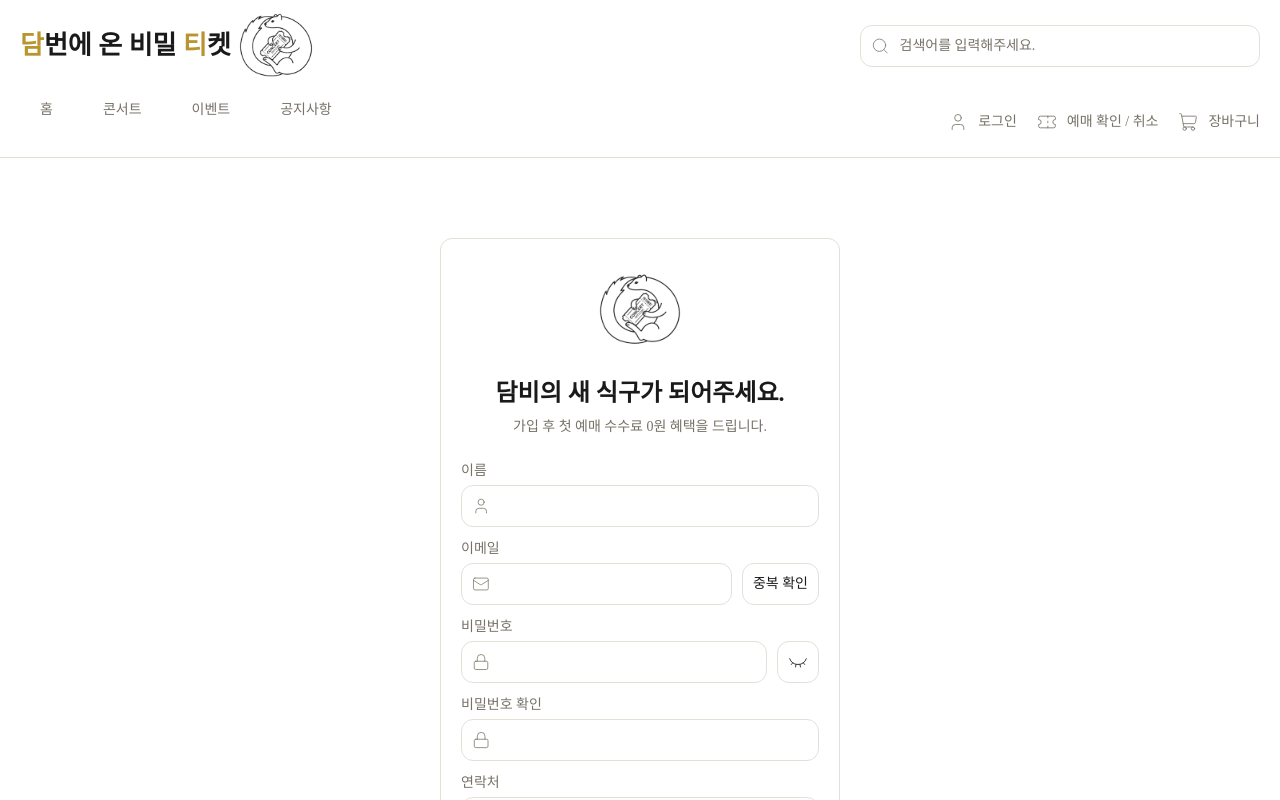
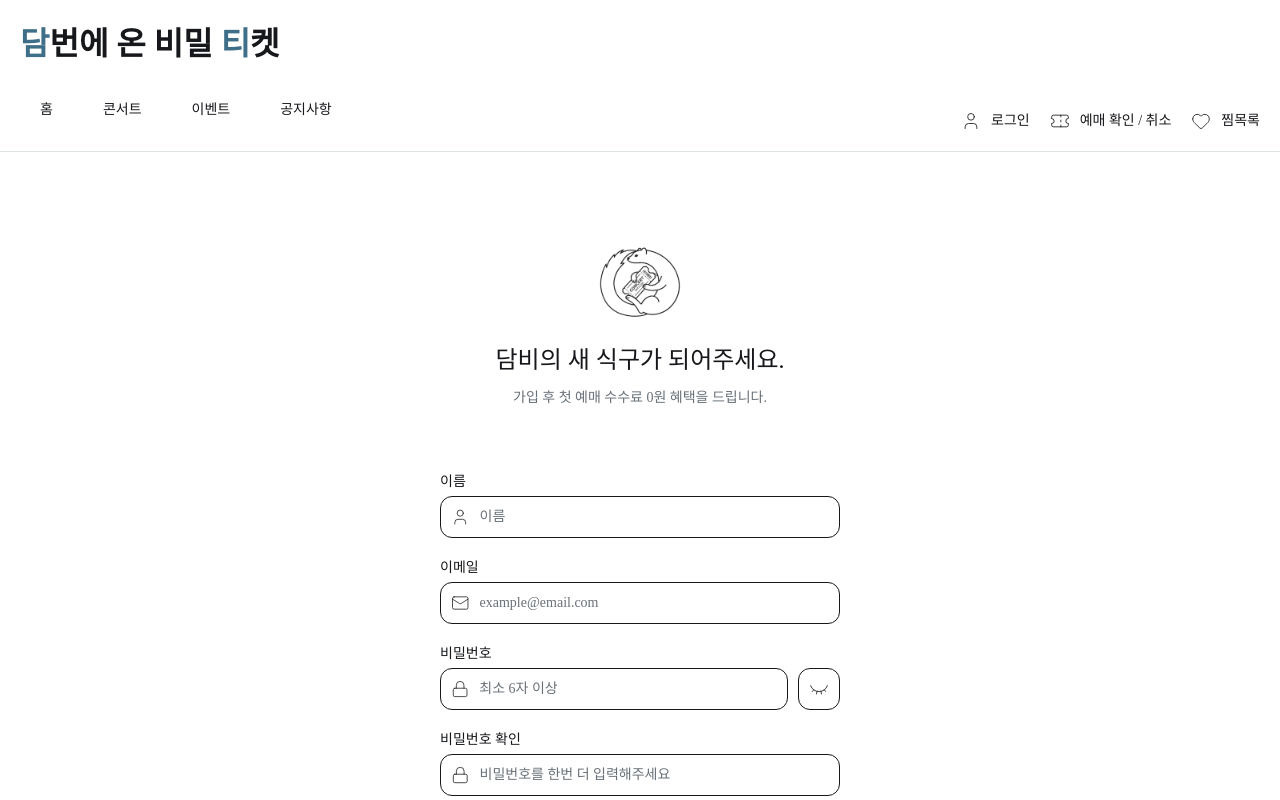
Before and after one commit to dam-bi/dambi-frontend, a React (Vite) app: page /auth/signup in a window 1280 px wide. Shown: the top 800 px of the page. Built offline with nearby package versions, Linux system fonts and the light colour scheme.

Commit message:
refactor/#10/전체 스타일 수정 및 공통 스타일 변경

```diff
--- a/src/components/Header.tsx
+++ b/src/components/Header.tsx
@@ -1,10 +1,9 @@
-import { NavLink, useNavigate } from "react-router";
-import Input from "./Input";
-import { Menu, Search, ShoppingCart, Ticket, User, X } from "lucide-react";
+import { NavLink } from "react-router";
+import { Menu, X } from "lucide-react";
 import { useState } from "react";
+import NavButton from "./NavButton";
 
 export default function Header() {
-  const navigate = useNavigate();
   const navMenu = [
     { path: "/", title: "홈" },
     { path: "/concert", title: "콘서트" },
@@ -17,103 +16,63 @@ export default function Header() {
     setIsMenuOpen((isMenuOpen) => !isMenuOpen);
   };
 
-  // 공통 searchForm components
-  const SearchForm = ({ className }: { className: string }) => (
-    <form className={`${className}`}>
-      <Input error={false}>
-        <Search stroke="var(--muted)" />
-        <input type="text" placeholder="검색어를 입력해주세요." />
-      </Input>
-    </form>
-  );
-
-  // 공통 ActionButton Components
-  const ActionButton = ({ className }: { className: string }) => (
-    <div className={`flex-col md:flex-row gap-5 mb-0 ${className}`}>
-      <button
-        type="button"
-        onClick={() => navigate("/auth/login")}
-        className="flex gap-2.5 items-center border border-(--border) hover:bg-(--cream) py-2.5 px-5 rounded-xl md:border-0 md:p-0 md:hover:bg-transparent">
-        <User stroke="var(--muted)" />{" "}
-        <span className="text-sm text-(--muted)">로그인</span>
-      </button>
-      <button
-        type="button"
-        className="flex gap-2.5 items-center border border-(--border) hover:bg-(--cream) py-2.5 px-5 rounded-xl md:border-0 md:p-0 md:hover:bg-transparent">
-        <Ticket stroke="var(--muted)" />{" "}
-        <span className="text-sm text-(--muted)">예매 확인 / 취소</span>
-      </button>
-      <button
-        type="button"
-        className="flex gap-2.5 items-center border border-(--border) hover:bg-(--cream) py-2.5 px-5 rounded-xl md:border-0 md:p-0 md:hover:bg-transparent">
-        <ShoppingCart stroke="var(--muted)" />{" "}
-        <span className="text-sm text-(--muted)">장바구니</span>
-      </button>
-    </div>
-  );
-
   return (
     <>
-      <header className="bg-(--bg) border-b border-(--border) pb-0 md:pb-6.25">
-        <div className="w-full max-w-7xl h-full px-5 mx-auto flex justify-between">
+      <header className="bg-(--bg) border-b border-(--line) py-5">
+        <div className="w-full max-w-7xl px-5 h-full mx-auto flex justify-between">
           {/* 타이틀 및 네비게이션 */}
           <div className="flex flex-col justify-center">
             {/* 타이틀 */}
             <div className="flex items-center">
-              <h1 className="text-[26px] font-black">
-                <span className="text-(--gold)">담</span>번에 온 비밀{" "}
-                <span className="text-(--gold)">티</span>켓
+              <h1 className="text-lg md:text-[32px] font-black">
+                <span className="text-(--signal)">담</span>번에 온 비밀{" "}
+                <span className="text-(--signal)">티</span>켓
               </h1>
-              <img
-                src="/Dambi Logo.png"
-                alt="담번에 온 비밀 티켓"
-                className="w-22.5"
-              />
             </div>
             {/* 네비게이션 */}
             <nav
               className={`
-                bg-(--bg) md:static md:block md:w-auto md:h-auto md:shadow-none
+                bg-(--bg) md:static md:block md:w-auto md:h-auto md:shadow-none md:p-0 md:mt-5 md:border-l-0
 
-                flex-col gap-5 fixed top-0 right-0 z-999 w-100 h-full transition-transform duration-300 p-5 md:p-0 border-l border-(--border) md:border-l-0
+                flex-col gap-5 fixed top-0 right-0 z-999 w-100 h-full transition-transform duration-300
 
                 ${isMenuOpen ? "flex" : "hidden"}
               `}>
-              <div className="flex md:hidden justify-between items-center">
+              {/* 모바일 네비 헤더 */}
+              <div className="flex md:hidden justify-between items-center p-5">
                 <h2 className="text-xl font-bold">
-                  <span className="text-(--gold)">담</span>번에 온 비밀{" "}
-                  <span className="text-(--gold)">티</span>켓
+                  <span className="text-(--signal)">담</span>번에 온 비밀{" "}
+                  <span className="text-(--signal)">티</span>켓
                 </h2>
                 <button type="button" onClick={toggleMenu} className="p-2.5">
                   <X />
                 </button>
               </div>
-              <SearchForm className="block md:hidden w-full max-w-100" />
+
+              {/* 네비게이션 */}
               <ul className="flex flex-col md:flex-row gap-2.5 flex-1">
                 {navMenu.map((menu: { path: string; title: string }) => (
                   <li key={menu.title}>
                     <NavLink
                       to={menu.path}
                       className={({ isActive }) =>
-                        `py-2.5 px-5 text-sm border-b-2 border-(--bg) hover:border-(--gold) ${isActive ? " border-(--gold) text-(--gold)" : "text-(--muted)"}`
+                        `py-2.5 px-5 text-sm border-l border-b-0 md:border-b md:border-l-0 border-(--bg) hover:border-(--signal) ${isActive ? " border-(--signal) text-(--signal) font-bold" : "text-(--ink) font-medium"}`
                       }>
                       {menu.title}
                     </NavLink>
                   </li>
                 ))}
               </ul>
-              <ActionButton className="flex md:hidden" />
+
+              {/* 유저 네비게이션 */}
+              <NavButton className="flex md:hidden p-5" />
             </nav>
           </div>
 
-          {/* 검색 및 유저 */}
+          {/* 유저 네비게이션 */}
           <div>
-            <div className="hidden pt-0 md:pt-6.25 md:flex flex-col justify-between items-end h-full">
-              <SearchForm className="hidden md:block w-100" />
-
-              <div className="flex items-end gap-5">
-                <ActionButton className="hidden md:flex" />
-              </div>
+            <div className="hidden md:flex md:items-end h-full">
+              <NavButton className="hidden md:flex" />
             </div>
 
             <div className="h-full flex items-center md:hidden">
--- a/src/components/Input.tsx
+++ b/src/components/Input.tsx
@@ -11,7 +11,7 @@ export default function Input({
         ${
           error
             ? "border-(--danger) text-(--danger) [&_svg]:stroke-(--danger)"
-            : "border-(--border) text-(--ink) [&_svg]:stroke-(--muted)"
+            : "border-(--ink) text-(--ink) [&_svg]:stroke-(--ink)"
         }
         [&_input]:w-full
         [&_input]:text-sm
--- /dev/null
+++ b/src/components/NavButton.tsx
@@ -0,0 +1,29 @@
+import { Heart, Ticket, User } from "lucide-react";
+import { useNavigate } from "react-router";
+
+export default function NavButton({ className }: { className: string }) {
+  const navigate = useNavigate();
+  return (
+    <div className={`flex-col md:flex-row gap-5 ${className}`}>
+      <button
+        type="button"
+        onClick={() => navigate("/auth/login")}
+        className="flex gap-2.5 items-center border border-(--line) hover:bg-(--mist) py-2.5 px-5 rounded-xl md:border-0 md:p-0 md:hover:bg-transparent">
+        <User stroke="var(--ink)" />
+        <span className="text-sm text-(--ink)">로그인</span>
+      </button>
+      <button
+        type="button"
+        className="flex gap-2.5 items-center border border-(--line) hover:bg-(--mist) py-2.5 px-5 rounded-xl md:border-0 md:p-0 md:hover:bg-transparent">
+        <Ticket stroke="var(--ink)" />
+        <span className="text-sm text-(--ink)">예매 확인 / 취소</span>
+      </button>
+      <button
+        type="button"
+        className="flex gap-2.5 items-center border border-(--line) hover:bg-(--mist) py-2.5 px-5 rounded-xl md:border-0 md:p-0 md:hover:bg-transparent">
+        <Heart stroke="var(--ink)" />
+        <span className="text-sm text-(--ink)">찜목록</span>
+      </button>
+    </div>
+  );
+}
--- a/src/routes/pages/auth/Login.tsx
+++ b/src/routes/pages/auth/Login.tsx
@@ -9,7 +9,9 @@ export default function Login() {
     email: "",
     password: "",
   });
+
   const [showPassword, setShowPassword] = useState(false);
+
   const handleLoginForm = (e: React.ChangeEvent<HTMLInputElement>) => {
     setLoginForm((prev) => ({
       ...prev,
@@ -21,23 +23,23 @@ export default function Login() {
     setShowPassword((showPassword) => !showPassword);
 
   return (
-    <section className="w-full max-w-7xl px-5 py-20 mx-auto flex justify-center items-center h-screen">
-      <div className="w-full max-w-100 border border-(--border) p-5 rounded-xl">
+    <section className="w-full max-w-7xl px-5 py-20 mx-auto flex justify-center items-center">
+      <div className="w-full max-w-100">
         <div className="flex flex-col items-center mb-6">
           <img
             src="/Dambi Logo.png"
             alt="담번에 온 비밀 티켓"
             className="w-25"
           />
-          <h2 className="pt-4.5 pb-2 text-2xl font-bold">다시 만나 반가워요</h2>
+          <h2 className="py-3 text-2xl font-medium">다시 만나 반가워요</h2>
           <p className="text-(--muted) text-sm">
             담비와 함께 오늘도 가장 빠르게 잡아볼까요?
           </p>
         </div>
 
-        <form className="flex flex-col gap-3 mb-10">
+        <form className="flex flex-col gap-5 py-10">
           <div className="flex flex-col gap-1">
-            <label htmlFor="email" className="text-sm text-(--muted)">
+            <label htmlFor="email" className="text-sm">
               이메일
             </label>
             <Input error={false}>
@@ -52,7 +54,7 @@ export default function Login() {
             </Input>
           </div>
           <div className="flex flex-col gap-1">
-            <label htmlFor="email" className="text-sm text-(--muted)">
+            <label htmlFor="email" className="text-sm">
               비밀번호
             </label>
             <div className="flex gap-2.5 items-center">
@@ -69,27 +71,27 @@ export default function Login() {
               <Button
                 type="button"
                 onClick={toggleShowPassword}
-                className="border border-(--border)">
+                className="border border-(--ink)">
                 {showPassword ? <Eye /> : <EyeClosedIcon />}
               </Button>
             </div>
           </div>
           <Button
             type="submit"
-            className="border border-(--border) bg-(--cream) mt-5">
+            className="bg-(--signal) text-base font-semibold text-(--bg) mt-5">
             로그인
           </Button>
         </form>
 
         {/* 회원가입 라우트 */}
-        <div className="pt-10 pb-5 border-t border-(--border)">
-          <span className="flex items-center justify-center text-xs text-(--muted) gap-2">
-            아직 담비 회원이 아니신가요?{" "}
-            <Link to="/auth/signup" className="text-(--ink) font-medium">
-              회원가입
-            </Link>
-          </span>
-        </div>
+        <p className="flex items-center justify-center text-sm text-(--muted) gap-2">
+          아직 담비 회원이 아니신가요?{" "}
+          <Link
+            to="/auth/signup"
+            className="text-(--ink) font-medium text-base">
+            회원가입
+          </Link>
+        </p>
       </div>
     </section>
   );
--- a/src/routes/pages/auth/Signup.tsx
+++ b/src/routes/pages/auth/Signup.tsx
@@ -2,90 +2,88 @@ import { Eye, EyeClosedIcon, Lock, Mail, Smartphone, User } from "lucide-react";
 import Input from "../../../components/Input";
 import Button from "../../../components/Button";
 import { Link } from "react-router";
-import { useEffect, useState } from "react";
-import toast from "react-hot-toast";
+import { useState } from "react";
 
 export default function Signup() {
-  const [signupForm, setSignupForm] = useState({
+  const initForm = {
     name: "",
     email: "",
-    confirmEmail: "",
     password: "",
     confirmPassword: "",
     phone: "",
-  });
-  const [signupError, setSignupError] = useState({
-    name: false,
-    email: false,
-    password: false,
-    confirmPassword: false,
-    phone: false,
-  });
+  };
+  const [signupForm, setSignupForm] = useState(initForm);
+  const [signupError, setSignupError] = useState(initForm);
   const [showPassword, setShowPassword] = useState(false);
+
   const handleSignupForm = (e: React.ChangeEvent<HTMLInputElement>) => {
     setSignupForm((prev) => ({
       ...prev,
       [e.target.name]: e.target.value,
+    }));
+    setSignupError((prev) => ({
+      ...prev,
+      [e.target.name]: "",
     }));
   };
 
   const toggleShowPassword = () =>
     setShowPassword((showPassword) => !showPassword);
 
-  useEffect(() => {
-    if (signupForm.password && signupForm.confirmPassword) {
-      if (signupForm.password !== signupForm.confirmPassword) {
-        setSignupError((prev) => ({ ...prev, confirmPassword: true }));
-      } else {
-        setSignupError((prev) => ({ ...prev, confirmPassword: false }));
-      }
-    }
-  }, [signupForm.confirmPassword]);
-
   const submitSignup = (e: React.FormEvent<HTMLFormElement>) => {
     e.preventDefault();
 
-    if (!signupForm.name.trim()) {
-      setSignupError((prev) => ({ ...prev, name: true }));
-      toast.error("이름을 입력해주세요.");
+    try {
+      const formError: SignupValidate = {} as SignupValidate;
+      const emailRegex = /^[a-zA-Z0-9._%+-]+@[a-zA-Z0-9.-]+\.[a-zA-Z]{2,}$/;
+
+      if (!signupForm.name.trim()) formError.name = "이름을 입력해주세요";
+
+      if (!signupForm.email.trim()) {
+        formError.email = "이메일을 입력해주세요";
+      } else if (!emailRegex.test(signupForm.email.trim())) {
+        formError.email = "이메일 형식이 맞지 않습니다";
+      }
+
+      if (signupForm.password.trim().length < 6)
+        formError.password = "비밀번호는 최소 6자 이상이여야 합니다";
+
+      if (!signupForm.confirmPassword.trim())
+        formError.confirmPassword = "비밀번호 확인을 입력해주세요";
+
+      if (signupForm.password.trim() !== signupForm.confirmPassword.trim())
+        formError.confirmPassword = "비밀번호가 일치하지 않습니다";
+
+      if (!signupForm.phone.trim()) formError.phone = "연락처를 입력해주세요";
+
+      if (Object.keys(formError).length > 0) {
+        setSignupError(formError);
         return;
       }
 
-    if (!signupForm.email.trim()) {
-      setSignupError((prev) => ({ ...prev, email: true }));
-      toast.error("이메일을 입력해주세요.");
-      return;
-    }
+      const signupData = {
+        name: signupForm.name,
+        email: signupForm.email,
+        password: signupForm.password,
+        phone: signupForm.phone,
+      };
 
-    if (!signupForm.password.trim()) {
-      setSignupError((prev) => ({ ...prev, password: true }));
-      toast.error("비밀번호를 입력해주세요.");
-      return;
-    }
-
-    if (!signupForm.confirmPassword.trim()) {
-      setSignupError((prev) => ({ ...prev, confirmPassword: true }));
-      toast.error("비밀번호를 한번 더 입력해주세요.");
-      return;
-    }
-
-    if (!signupForm.phone.trim()) {
-      setSignupError((prev) => ({ ...prev, phone: true }));
-      toast.error("연락처 입력해주세요.");
-      return;
+      console.log(signupData);
+    } catch (error) {
+      console.log(error);
     }
   };
 
   return (
     <section className="w-full max-w-7xl px-5 py-20 mx-auto flex justify-center items-center">
-      <div className="w-full max-w-100 border border-(--border) p-5 rounded-xl">
+      <div className="w-full max-w-100">
         <div className="flex flex-col items-center mb-6">
           <img
             src="/Dambi Logo.png"
             alt="담번에 온 비밀 티켓"
             className="w-25"
           />
-          <h2 className="pt-4.5 pb-2 text-2xl font-bold">
+          <h2 className="py-3 text-2xl font-medium">
             담비의 새 식구가 되어주세요.
           </h2>
           <p className="text-(--muted) text-sm">
@@ -93,58 +91,60 @@ export default function Signup() {
           </p>
         </div>
 
-        <form onSubmit={submitSignup} className="flex flex-col gap-3 mb-10">
+        <form onSubmit={submitSignup} className="flex flex-col gap-5 py-10">
           <div className="flex flex-col gap-1">
-            <label htmlFor="name" className="text-sm text-(--muted)">
+            <label htmlFor="name" className="text-sm">
               이름
             </label>
-            <Input error={signupError.name}>
+            <Input error={!!signupError.name}>
               <User />
               <input
                 type="text"
                 name="name"
                 id="name"
                 autoComplete="off"
+                placeholder="이름"
                 value={signupForm.name}
                 onChange={handleSignupForm}
               />
             </Input>
+            {signupError?.name && (
+              <p className="text-(--danger) text-sm">{signupError.name}</p>
+            )}
           </div>
           <div className="flex flex-col gap-1">
-            <label htmlFor="email" className="text-sm text-(--muted)">
+            <label htmlFor="email" className="text-sm">
               이메일
             </label>
-            <div className="flex gap-2.5 items-center">
-              <Input error={signupError.email}>
+            <Input error={!!signupError.email}>
               <Mail />
               <input
                 type="email"
                 name="email"
                 id="email"
                 autoComplete="off"
+                placeholder="example@email.com"
                 value={signupForm.email}
                 onChange={handleSignupForm}
               />
             </Input>
-              <Button
-                type="button"
-                className="border border-(--border) text-nowrap text-sm">
-                중복 확인
-              </Button>
-            </div>
+            {signupError?.email && (
+              <p className="text-(--danger) text-sm">{signupError.email}</p>
+            )}
           </div>
           <div className="flex flex-col gap-1">
-            <label htmlFor="email" className="text-sm text-(--muted)">
+            <label htmlFor="email" className="text-sm">
               비밀번호
             </label>
             <div className="flex gap-2.5 items-center">
-              <Input error={signupError.password}>
+              <Input error={!!signupError.password}>
                 <Lock />
                 <input
                   type={showPassword ? "text" : "password"}
                   name="password"
                   id="password"
                   autoComplete="off"
+                  placeholder="최소 6자 이상"
                   value={signupForm.password}
                   onChange={handleSignupForm}
                 />
@@ -156,29 +156,38 @@ export default function Signup() {
                 {showPassword ? <Eye /> : <EyeClosedIcon />}
               </Button>
             </div>
+            {signupError?.password && (
+              <p className="text-(--danger) text-sm">{signupError.password}</p>
+            )}
           </div>
 
           <div className="flex flex-col gap-1">
-            <label htmlFor="confirmPassword" className="text-sm text-(--muted)">
+            <label htmlFor="confirmPassword" className="text-sm">
               비밀번호 확인
             </label>
-            <Input error={signupError.confirmPassword}>
+            <Input error={!!signupError.confirmPassword}>
               <Lock />
               <input
                 type="password"
                 name="confirmPassword"
                 id="confirmPassword"
                 autoComplete="off"
+                placeholder="비밀번호를 한번 더 입력해주세요"
                 value={signupForm.confirmPassword}
                 onChange={handleSignupForm}
               />
             </Input>
+            {signupError?.confirmPassword && (
+              <p className="text-(--danger) text-sm">
+                {signupError.confirmPassword}
+              </p>
+            )}
           </div>
           <div className="flex flex-col gap-1">
-            <label htmlFor="phone" className="text-sm text-(--muted)">
+            <label htmlFor="phone" className="text-sm">
               연락처
             </label>
-            <Input error={signupError.phone}>
+            <Input error={!!signupError.phone}>
               <Smartphone />
               <input
                 type="text"
@@ -186,28 +195,29 @@ export default function Signup() {
                 id="phone"
                 autoComplete="off"
                 placeholder="010xxxxxxxx"
-                className="placeholder:text-(--danger)"
+                maxLength={11}
                 value={signupForm.phone}
                 onChange={handleSignupForm}
               />
             </Input>
+            {signupError?.phone && (
+              <p className="text-(--danger) text-sm">{signupError.phone}</p>
+            )}
           </div>
           <Button
             type="submit"
-            className="border border-(--border) bg-(--cream) mt-5">
+            className="bg-(--signal) text-base font-semibold text-(--bg) mt-5">
             회원가입
           </Button>
         </form>
 
         {/* 회원가입 라우트 */}
-        <div className="pt-10 pb-5 border-t border-(--border)">
-          <span className="flex items-center justify-center text-xs text-(--muted) gap-2">
+        <p className="flex items-center justify-center text-sm text-(--muted) gap-2">
           이미 계정이 있으신가요?
-            <Link to="/auth/login" className="text-(--ink) font-medium">
+          <Link to="/auth/login" className="text-(--ink) font-medium text-base">
             로그인
           </Link>
-          </span>
-        </div>
+        </p>
       </div>
     </section>
   );
--- a/src/style/index.css
+++ b/src/style/index.css
@@ -3,13 +3,16 @@
 @layer base {
   :root {
     --bg: #ffffff;
-    --ink: #1a1a1a;
-    --muted: #767267;
-    --cream: #f7f5f0;
-    --border: #e4e0d8;
-    --danger: #c81e3a;
-    --danger-dark: #9e1730;
-    --gold: #b8952e;
+    --ink: #17181b;
+    --signal: #3e6e88;
+    --signal-dark: #2c4f63;
+    --mist: #eef2f1;
+    --line: #dce3e1;
+    --muted: #697077;
+    --danger: #b3413a;
+    --danger-bg: #f6e7e5;
+    --ok: #3c7a5d;
+    --ok-bg: #e7f1eb;
   }
 
   html {
--- a/src/types/auth.d.ts
+++ b/src/types/auth.d.ts
@@ -9,3 +9,7 @@ interface SignupForm {
   password: string;
   phone: string;
 }
+
+interface SignupValidate extends SignupForm {
+  confirmPassword;
+}
```
Also changed, not shown: src/components/Item.tsx (+8 -13 lines), src/routes/pages/concert/Concert.tsx (+30 -15 lines), src/routes/pages/concert/ConcertDetail.tsx (+90 -77 lines), src/routes/pages/event/Event.tsx (+4 -17 lines), src/routes/pages/event/EventDetail.tsx (+42 -36 lines). Lines whose indentation alone changed are shown as unchanged.
